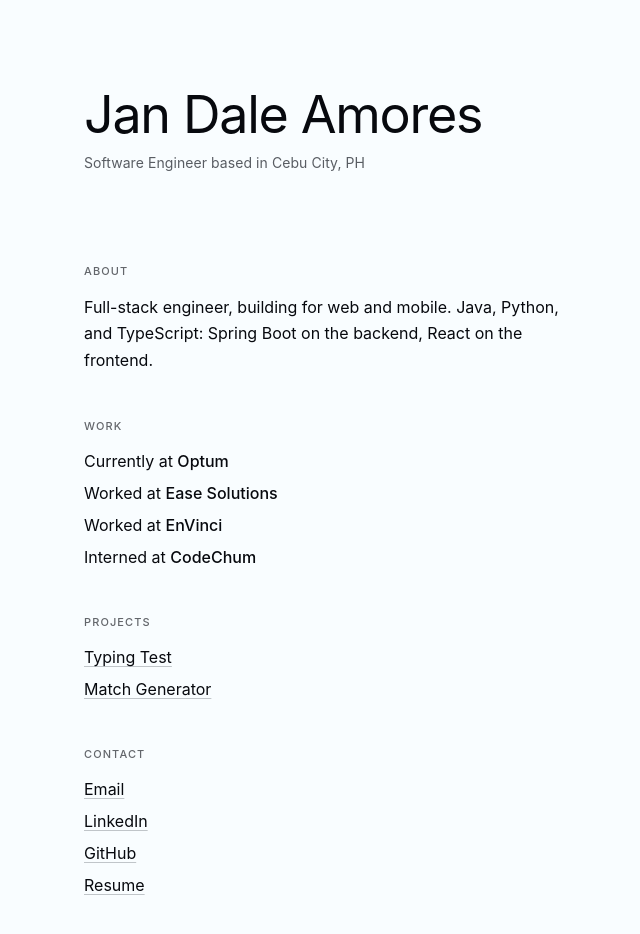
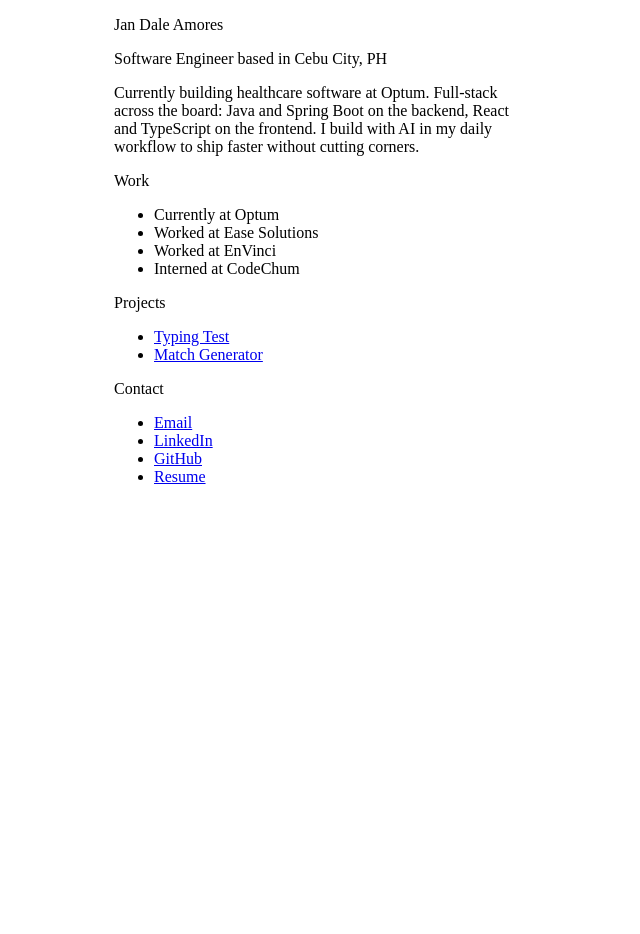
Before and after one commit to amoresjan/amoresjan.github.io, a plain HTML site: page index.html in a window 1280 px wide. Shown: the whole page, without its empty margins (316-956 px from the left). After the commit the page ends 800 px from the top, so only its background shows below. Drawn offline with Linux system fonts and the light colour scheme.

Commit message:
Simplify portfolio to plain HTML with minimal layout CSS
Drop the stylesheet and design in favor of browser defaults: paragraphs
and lists only, a narrow centered column, and a line about using AI.

```diff
--- a/index.html
+++ b/index.html
@@ -6,25 +6,23 @@
 
   <!-- Primary SEO -->
   <title>Jan Dale Amores — Software Engineer</title>
-  <meta name="description" content="Full-stack engineer building for web and mobile. Java, Python, and TypeScript: Spring Boot on the backend, React on the frontend. Based in Cebu City, PH.">
+  <meta name="description" content="Software engineer at Optum, Cebu City. Full-stack developer working with Java, Spring Boot, TypeScript, and React.">
   <meta name="author" content="Jan Dale Amores">
   <link rel="canonical" href="https://amoresjan.dev/">
   <meta name="robots" content="index, follow">
-  <meta name="theme-color" media="(prefers-color-scheme: light)" content="#fcfcff">
-  <meta name="theme-color" media="(prefers-color-scheme: dark)"  content="#191921">
 
   <!-- Open Graph (Facebook, LinkedIn, etc.) -->
   <meta property="og:type" content="website">
   <meta property="og:url" content="https://amoresjan.dev/">
   <meta property="og:title" content="Jan Dale Amores — Software Engineer">
-  <meta property="og:description" content="Full-stack engineer building for web and mobile. Java, Python, and TypeScript: Spring Boot on the backend, React on the frontend. Based in Cebu City, PH.">
+  <meta property="og:description" content="Software engineer at Optum, Cebu City. Full-stack developer working with Java, Spring Boot, TypeScript, and React.">
   <meta property="og:site_name" content="Jan Dale Amores">
 
   <!-- Twitter Card -->
   <meta name="twitter:card" content="summary">
   <meta name="twitter:url" content="https://amoresjan.dev/">
   <meta name="twitter:title" content="Jan Dale Amores — Software Engineer">
-  <meta name="twitter:description" content="Full-stack engineer building for web and mobile. Java, Python, and TypeScript: Spring Boot on the backend, React on the frontend. Based in Cebu City, PH.">
+  <meta name="twitter:description" content="Software engineer at Optum, Cebu City. Full-stack developer working with Java, Spring Boot, TypeScript, and React.">
 
   <!-- JSON-LD Structured Data -->
   <script type="application/ld+json">
@@ -51,47 +49,30 @@
   }
   </script>
 
-  <link rel="stylesheet" href="style.css">
+<style>body { max-width: 420px; margin: 0 auto; padding: 0 16px; }</style>
 </head>
 <body>
-  <main>
-    <header>
-      <h1>Jan Dale Amores</h1>
-      <p class="tagline">Software Engineer based in Cebu City, PH</p>
-    </header>
-
-    <section id="about">
-      <h2>About</h2>
-      <p>Full-stack engineer, building for web and mobile. Java, Python, and TypeScript: Spring Boot on the backend, React on the frontend.</p>
-    </section>
-
-    <section id="work">
-      <h2>Work</h2>
+<p>Jan Dale Amores</p>
+<p>Software Engineer based in Cebu City, PH</p>
+<p>Currently building healthcare software at Optum. Full-stack across the board: Java and Spring Boot on the backend, React and TypeScript on the frontend. I build with AI in my daily workflow to ship faster without cutting corners.</p>
+<p>Work</p>
 <ul>
-        <li>Currently at <span>Optum</span></li>
-        <li>Worked at <span>Ease Solutions</span></li>
-        <li>Worked at <span>EnVinci</span></li>
-        <li>Interned at <span>CodeChum</span></li>
+<li>Currently at Optum</li>
+<li>Worked at Ease Solutions</li>
+<li>Worked at EnVinci</li>
+<li>Interned at CodeChum</li>
 </ul>
-    </section>
-
-    <section id="projects">
-      <h2>Projects</h2>
+<p>Projects</p>
 <ul>
 <li><a href="https://typewriter.amoresjan.dev">Typing Test</a></li>
 <li><a href="https://match.amoresjan.dev">Match Generator</a></li>
 </ul>
-    </section>
-
-    <section id="contact">
-      <h2>Contact</h2>
+<p>Contact</p>
 <ul>
 <li><a href="mailto:amoresjan14@gmail.com">Email</a></li>
-        <li><a href="https://www.linkedin.com/in/amoresjan/" target="_blank" rel="noopener noreferrer">LinkedIn</a></li>
-        <li><a href="https://github.com/amoresjan" target="_blank" rel="noopener noreferrer">GitHub</a></li>
-        <li><a href="resume.pdf" target="_blank" rel="noopener noreferrer">Resume</a></li>
+<li><a href="https://www.linkedin.com/in/amoresjan/">LinkedIn</a></li>
+<li><a href="https://github.com/amoresjan">GitHub</a></li>
+<li><a href="resume.pdf">Resume</a></li>
 </ul>
-    </section>
-  </main>
 </body>
 </html>
--- a/style.css
+++ /dev/null
@@ -1,179 +0,0 @@
-*, *::before, *::after {
-  box-sizing: border-box;
-  margin: 0;
-  padding: 0;
-}
-
-:root {
-  /*
-   * Color strategy: Restrained — OKLCH tinted neutrals, no accent.
-   * Hue 250–260 (cool blue-indigo); chroma 0.007–0.012 is imperceptible as "blue"
-   * but lifts the surface off the blank-paper feel of pure neutrals.
-   * All text tokens verified WCAG AA (4.5:1) against their backgrounds.
-   */
-  color-scheme: light dark;  /* native scrollbars and form elements follow theme */
-
-  --bg:        oklch(0.991 0.007 250);  /* near-white, barely cool — ~#fcfcff */
-  --text:      oklch(0.140 0.012 260);  /* cool charcoal — ~#161620           */
-  --muted:     oklch(0.477 0.010 260);  /* tagline, annotations — 5.2:1 ✓     */
-  --subtle:    oklch(0.510 0.008 260);  /* section labels — 4.6:1 ✓           */
-  --underline: oklch(0.820 0.008 250);  /* resting link underline              */
-
-  /* Type scale — 1.333 ratio (perfect fourth) */
-  --text-display: clamp(2rem, 5vw, 3.25rem);
-  --text-body: 1rem;
-  --text-secondary: 0.875rem;
-  --text-label: 0.6875rem;
-
-  /* Font stack — system default; SF Pro on macOS, Segoe UI on Windows */
-  --font-sans: -apple-system, BlinkMacSystemFont, 'Segoe UI', Helvetica, Arial, sans-serif;
-}
-
-@media (prefers-color-scheme: dark) {
-  :root {
-    --bg:        oklch(0.115 0.010 260);  /* rich near-black — ~#191921   */
-    --text:      oklch(0.958 0.008 250);  /* near-white, cool — ~#eeeefc  */
-    --muted:     oklch(0.647 0.010 260);  /* 6.1:1 on dark bg ✓           */
-    --subtle:    oklch(0.718 0.008 260);  /* 7.7:1 on dark bg ✓           */
-    --underline: oklch(0.300 0.008 260);  /* dark for resting underlines  */
-  }
-
-  body {
-    /* Light text on dark reads lighter — bump leading to compensate */
-    line-height: 1.72;
-  }
-}
-
-/* Selection follows the theme palette */
-::selection {
-  background: oklch(0.140 0.012 260 / 0.12);
-  color: var(--text);
-}
-
-@media (prefers-color-scheme: dark) {
-  ::selection {
-    background: oklch(0.958 0.008 250 / 0.18);
-  }
-}
-
-/* Honour motion preferences — disable transitions for users who need it */
-@media (prefers-reduced-motion: reduce) {
-  *, *::before, *::after {
-    transition-duration: 0.01ms !important;
-  }
-}
-
-body {
-  font-family: var(--font-sans);
-  font-size: var(--text-body);
-  font-kerning: normal;
-  font-optical-sizing: auto;
-  background: var(--bg);
-  color: var(--text);
-  line-height: 1.65;
-  /* Fluid vertical padding: tighter on mobile, more generous on wider screens */
-  padding: clamp(3rem, 8vw, 5.5rem) 1.5rem;
-  -webkit-font-smoothing: antialiased;
-  -moz-osx-font-smoothing: grayscale;
-}
-
-main {
-  max-width: 480px;
-  margin: 0 auto;
-}
-
-/* ─── Header ─────────────────────────────────────────── */
-
-header {
-  /* Hero zone — most generous separation; name needs room to breathe */
-  margin-bottom: clamp(3.5rem, 9vw, 5.5rem);
-}
-
-h1 {
-  font-size: var(--text-display);
-  font-weight: 400;           /* regular at display size — heavy enough, not boxy */
-  letter-spacing: -0.025em;  /* negative tracking tightens large type; looks deliberate */
-  line-height: 1.05;
-  text-wrap: balance;
-  color: var(--text);
-}
-
-.tagline {
-  font-size: var(--text-secondary);
-  font-weight: 400;
-  color: var(--muted);
-  margin-top: 0.5rem;
-  letter-spacing: 0.005em;
-}
-
-/* ─── Sections ───────────────────────────────────────── */
-
-section {
-  /* Fluid section gap — breathes on wider screens */
-  margin-bottom: clamp(1.75rem, 4vw, 2.75rem);
-}
-
-/* Work sits slightly further from About — signals the shift from intro to portfolio */
-#work {
-  margin-top: clamp(0.25rem, 1.5vw, 0.75rem);
-}
-
-h2 {
-  font-size: var(--text-label);     /* 11px — intentional eyebrow, not heading */
-  font-weight: 500;
-  text-transform: uppercase;
-  letter-spacing: 0.1em;
-  color: var(--subtle);
-  margin-bottom: 0.875rem;
-  text-wrap: balance;
-}
-
-/* ─── Body content ───────────────────────────────────── */
-
-p {
-  font-size: var(--text-body);
-  color: var(--text);
-  max-width: 58ch;
-}
-
-ul {
-  list-style: none;
-  display: flex;
-  flex-direction: column;
-  gap: 0.5rem;  /* was 0.4rem; wider gap improves touch spacing between targets */
-}
-
-li {
-  font-size: var(--text-body);
-  color: var(--text);
-  line-height: 1.5;  /* tighter than body — list entries are short, don't need full leading */
-}
-
-li span {
-  font-weight: 500;
-}
-
-/* ─── Links ──────────────────────────────────────────── */
-
-a {
-  color: var(--text);
-  text-decoration: underline;
-  text-underline-offset: 3px;
-  text-decoration-color: var(--underline);
-  text-decoration-thickness: 1px;
-  transition: text-decoration-color 0.15s ease;
-}
-
-a:hover {
-  text-decoration-color: var(--text);
-}
-
-a:active {
-  opacity: 0.65;
-}
-
-a:focus-visible {
-  outline: 2px solid var(--text);
-  outline-offset: 3px;
-  border-radius: 2px;
-}
```
Lines whose indentation alone changed are shown as unchanged.
